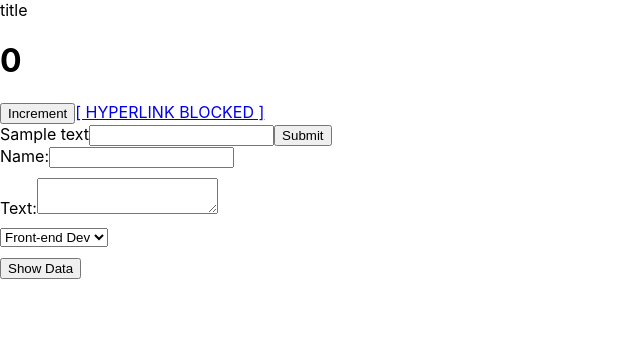
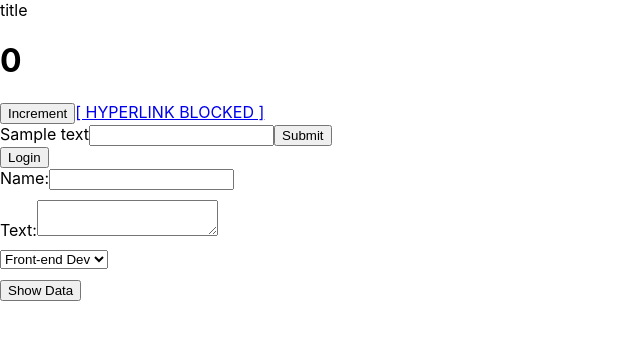
Before and after one commit to U3erKa/Drafts, a React (Create React App) app: page / in a window 1280 px wide. Shown: the top 340 px of the page, without its empty margins (0-640 px from the left). Built offline with nearby package versions, Linux system fonts and the light colour scheme.

Commit message:
Add context in class component example

```diff
--- a/src/App.tsx
+++ b/src/App.tsx
@@ -4,6 +4,7 @@ import Form2 from './components/Form2';
 import Counter from './components/Counter';
 import Title from './components/Title';
 import Portal from './components/Portal';
+import ContextClass from './components/ContextClass';
 import './App.css';
 
 const App: FC = function (): JSX.Element {
@@ -14,6 +15,7 @@ const App: FC = function (): JSX.Element {
       <Portal>
         <Form2 />
       </Portal>
+      <ContextClass />
     </Title>
   );
 };
--- /dev/null
+++ b/src/components/ContextClass.tsx
@@ -0,0 +1,54 @@
+import { Component, ContextType, createContext, FC, ReactElement, useContext } from 'react';
+
+interface IContext {
+  isAuth: boolean;
+  toggleAuth: () => void;
+}
+
+const AuthContext = createContext<IContext>({
+  isAuth: false,
+  toggleAuth: () => {},
+});
+
+export default class Login extends Component<{}, {}> {
+  context!: ContextType<typeof AuthContext>;
+  // declare context: ContextType<typeof AuthContext>;
+  static contextType = AuthContext;
+
+  render(): ReactElement {
+    const { isAuth, toggleAuth } = this.context;
+    return <button onClick={toggleAuth}>{!isAuth ? 'Login' : 'Logout'}</button>;
+  }
+}
+
+// export const Profile: FC<{}> = (): ReactElement => (
+//   <AuthContext.Consumer>
+//     {({ isAuth }: IContext) => <h1>{!isAuth ? 'Please login' : 'You are logged in'}</h1>}
+//   </AuthContext.Consumer>
+// );
+
+export const Profile: FC<{}> = (): ReactElement => {
+  const { isAuth } = useContext(AuthContext);
+  return <h1>{!isAuth ? 'Please login' : 'You are logged in'}</h1>;
+};
+
+export class ContextClass extends Component<{}, { isAuth: boolean }> {
+  readonly state = {
+    isAuth: false,
+  };
+
+  toggleAuth = () => {
+    this.setState(({ isAuth }) => ({ isAuth: !isAuth }));
+  };
+
+  render(): ReactElement {
+    const { isAuth } = this.state;
+    // const contextValue: IContext = { isAuth, toggleAuth: this.toggleAuth };
+    return (
+      <AuthContext.Provider value={{ isAuth, toggleAuth: this.toggleAuth }}>
+        <Login />
+        <Profile />
+      </AuthContext.Provider>
+    );
+  }
+}
```
Also changed, not shown: package.json (+4 -4 lines), 1 other file (tests, documents, lock files or other folders).
